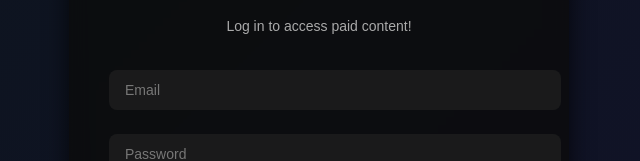
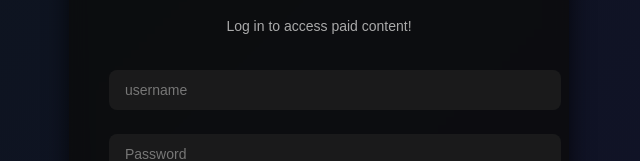
Before and after one commit to Gurpratap-Smagh/Coursify, a React (Vite) app in the folder client/: page /login in a window 1280 px wide. Shown: the part 177-338 px from the top of the page, without its empty margins (321-961 px from the left). Built offline with nearby package versions, Linux system fonts and the light colour scheme; no server answers.

Commit message:
Update Login.jsx

```diff
--- a/client/src/pages/Login.jsx
+++ b/client/src/pages/Login.jsx
@@ -46,7 +46,7 @@ export default function Login() {
       <p className="subtext">Log in to access paid content!</p>
 
       <input
-        placeholder="Email"
+        placeholder="username"
         value={username}
         onChange={(e) => setUsername(e.target.value)}
       />
```
